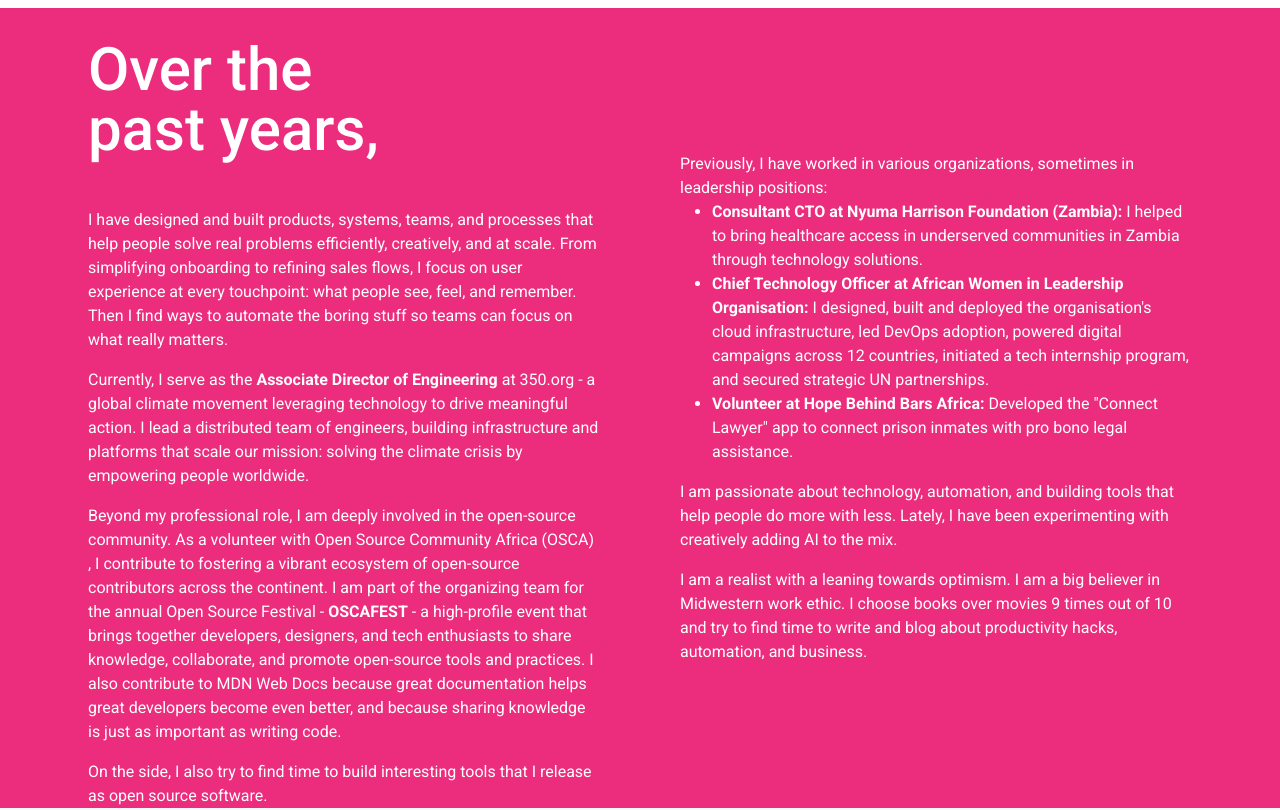
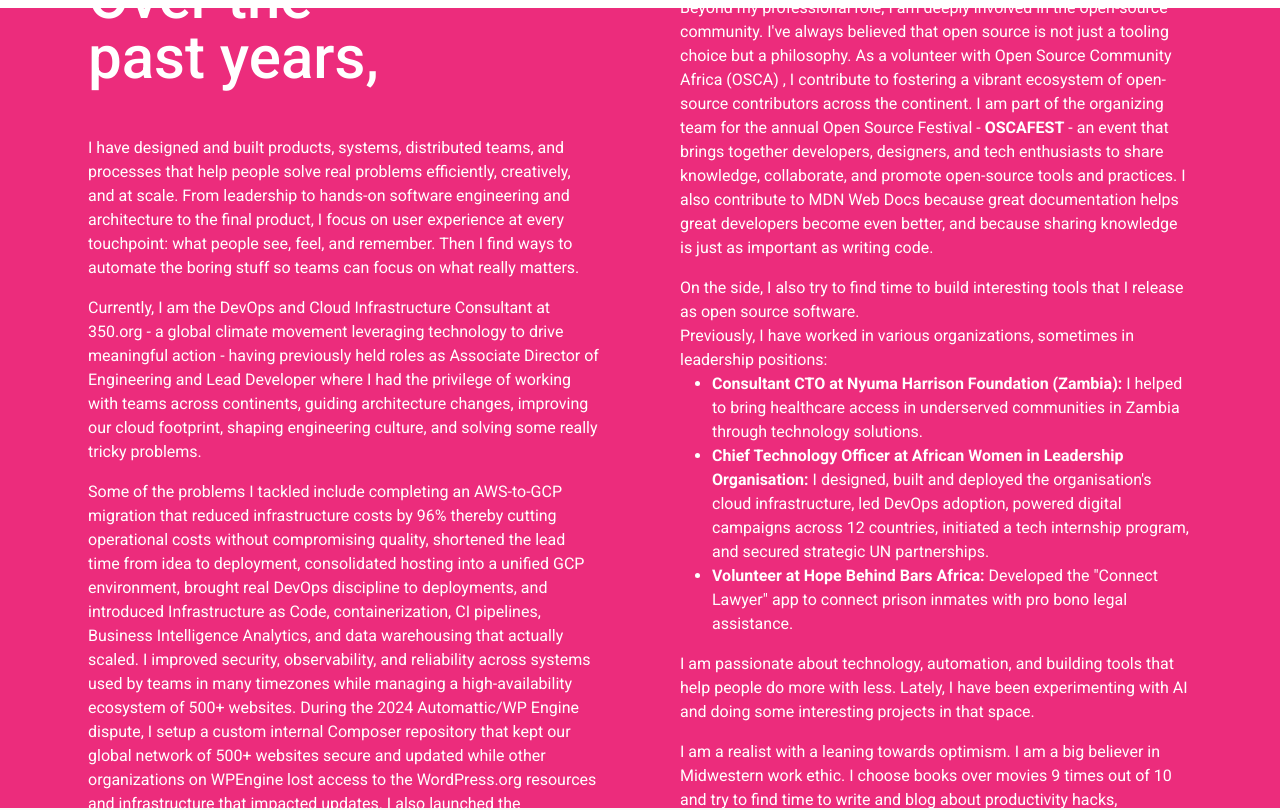
Before and after one commit to stbensonimoh/official-website, a Next.js app: page /about in a window 1280 px wide. Shown: the part 920-1730 px from the top of the page. Built offline with nearby package versions, Linux system fonts and the light colour scheme; no server answers.

Commit message:
docs: update professional bio and work history (#127)

```diff
--- a/src/app/about/page.tsx
+++ b/src/app/about/page.tsx
@@ -74,22 +74,25 @@
             Over the past years,
           </h1>
           <p className="my-4">
-          I have designed and built products, systems, teams, and processes that help people solve real problems efficiently, creatively, and at scale. From simplifying onboarding to refining sales flows, I focus on user experience at every touchpoint: what people see, feel, and remember. Then I find ways to automate the boring stuff so teams can focus on what really matters.
+          I have designed and built products, systems, distributed teams, and processes that help people solve real problems efficiently, creatively, and at scale. From leadership to hands-on software engineering and architecture to the final product, I focus on user experience at every touchpoint: what people see, feel, and remember. Then I find ways to automate the boring stuff so teams can focus on what really matters.
           </p>
 
           <p className="my-4">
-          Currently, I serve as the <strong>Associate Director of Engineering</strong> at <a href="https://350.org" target="_blank">350.org</a> - a global climate movement leveraging technology to drive meaningful action. I lead a distributed team of engineers, building infrastructure and platforms that scale our mission: solving the climate crisis by empowering people worldwide.
+          Currently, I am the DevOps and Cloud Infrastructure Consultant at <a href="https://350.org" target="_blank">350.org</a> - a global climate movement leveraging technology to drive meaningful action - having previously held roles as Associate Director of Engineering and Lead Developer where I had the privilege of working with teams across continents, guiding architecture changes, improving our cloud footprint, shaping engineering culture, and solving some really tricky problems.
           </p>
 
-          <p className="my-4">
-          Beyond my professional role, I am deeply involved in the open-source community. As a volunteer with <a href="https://oscafrica.org/" target="_blank">Open Source Community Africa (OSCA) </a>, I contribute to fostering a vibrant ecosystem of open-source contributors across the continent. I am part of the organizing team for the annual <a href="https://festival.oscafrica.org/" target="_blank">Open Source Festival - <strong>OSCAFEST</strong></a> - a high-profile event that brings together developers, designers, and tech enthusiasts to share knowledge, collaborate, and promote open-source tools and practices. I also contribute to <a href="https://developer.mozilla.org" target="_blank">MDN Web Docs</a> because great documentation helps great developers become even better, and because sharing knowledge is just as important as writing code.
+          <p className="my-4">Some of the problems I tackled include completing an AWS-to-GCP migration that reduced infrastructure costs by 96% thereby cutting operational costs without compromising quality, shortened the lead time from idea to deployment, consolidated hosting into a unified GCP environment, brought real DevOps discipline to deployments, and introduced Infrastructure as Code, containerization, CI pipelines, Business Intelligence Analytics, and data warehousing that actually scaled. I improved security, observability, and reliability across systems used by teams in many timezones while managing a high-availability ecosystem of 500+ websites. During the 2024 Automattic/WP Engine dispute, I setup a custom internal Composer repository that kept our global network of 500+ websites secure and updated while other organizations on WPEngine lost access to the WordPress.org resources and infrastructure that impacted updates. I also launched the organisation's design system and initiated GDPR-compliant server-side tagging.
+          </p>
+
+        </div>
+        <div className="md:mx-10 mt-8 md:mt-0 lg:w-1/2">
+        <p className="my-4">
+          Beyond my professional role, I am deeply involved in the open-source community. I've always believed that open source is not just a tooling choice but a philosophy. As a volunteer with <a href="https://oscafrica.org/" target="_blank">Open Source Community Africa (OSCA) </a>, I contribute to fostering a vibrant ecosystem of open-source contributors across the continent. I am part of the organizing team for the annual <a href="https://festival.oscafrica.org/" target="_blank">Open Source Festival - <strong>OSCAFEST</strong></a> - an event that brings together developers, designers, and tech enthusiasts to share knowledge, collaborate, and promote open-source tools and practices. I also contribute to <a href="https://developer.mozilla.org" target="_blank">MDN Web Docs</a> because great documentation helps great developers become even better, and because sharing knowledge is just as important as writing code.
           </p>
 
           <p>
           On the side, I also try to find time to build interesting tools that I release as open source software.
           </p>
-        </div>
-        <div className="md:mx-10 mt-8 md:mt-0 lg:w-1/2">
           <p>Previously, I have worked in various organizations, sometimes in leadership positions:</p>
           <ul className="list-disc ml-8">
             <li>
@@ -104,7 +107,7 @@
           </ul>
 
           <p className="my-4">
-          I am passionate about technology, automation, and building tools that help people do more with less. Lately, I have been experimenting with creatively adding AI to the mix.
+          I am passionate about technology, automation, and building tools that help people do more with less. Lately, I have been experimenting with AI and doing some interesting projects in that space.
           </p>
           <p>
             I am a realist with a leaning towards optimism. I am a big believer
```
